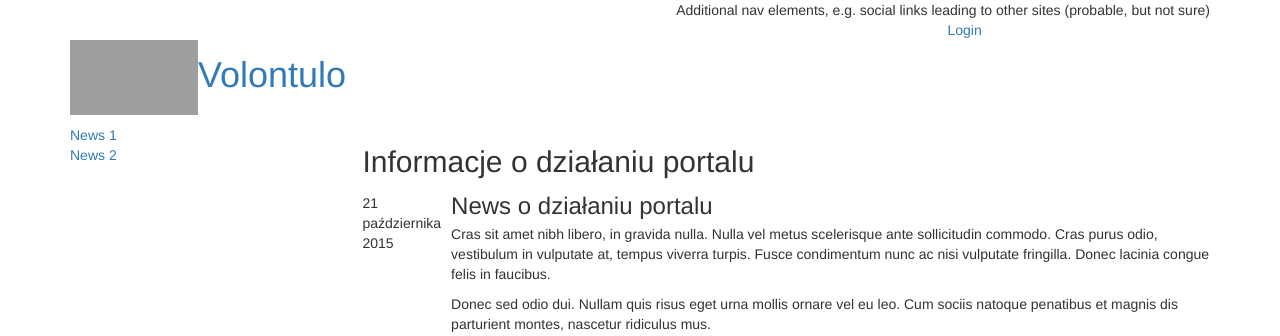
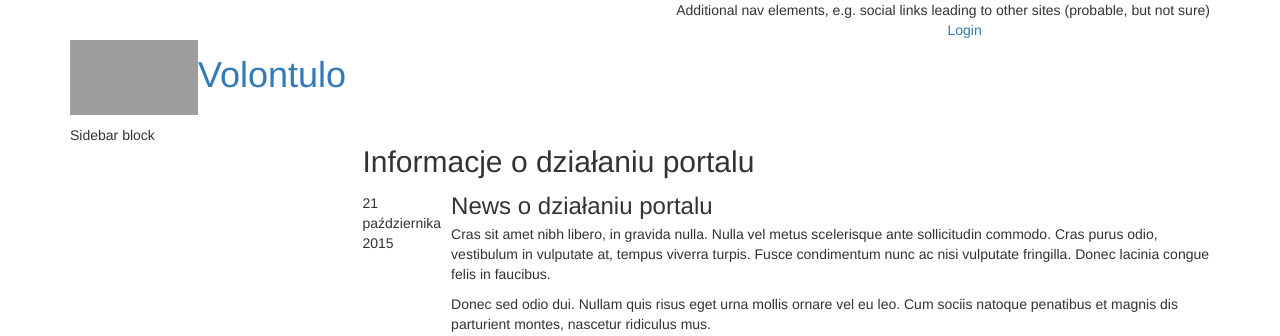
Before and after one commit to stxnext-csr/volontulo, a Django app: template volontulo/templates/volontulo/static_pages/site-news.html in a window 1280 px wide. Shown: the top 336 px of the page. Run offline with Django 3.2, Linux system fonts and the light colour scheme; the template is opened without the code that fills it, so the values that code supplies are empty; some libraries are stand-ins or nearby versions; grey boxes are pictures that could not be loaded.

Commit message:
# 117 change pages url and fix site-news sidebar error

```diff
--- a/volontulo/templates/volontulo/static_pages/site-news.html
+++ b/volontulo/templates/volontulo/static_pages/site-news.html
@@ -1,13 +1,6 @@
 {% extends "common/col2.html" %}
 
 {% block title %}Informacje o działaniu portalu{% endblock %}
-
-{% block sidebar %}
-<ul class="list-unstyled">
-    <li><a href="{% url '' 1 %}">News 1</a></li>
-    <li><a href="{% url '' 2 %}">News 2</a></li>
-</ul>
-{% endblock %}
 
 {% block content %}
 
--- a/volontulo/urls.py
+++ b/volontulo/urls.py
@@ -16,7 +16,7 @@ urlpatterns = [  # pylint: disable=invalid-name
     url(r'^auth/logout', views.logout, name='logout'),
     url(r'^user/profile', views.user_profile, name='user_profile'),
     url(
-        r'^page/(?P<template_name>[\w-]+)$',
+        r'^pages/(?P<template_name>[\w-]+)$',
         views.static_pages,
         name='static_page'
     ),
```
